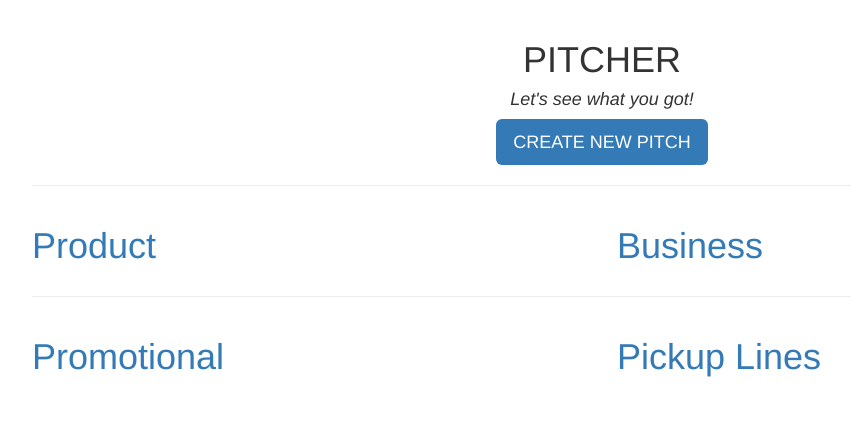
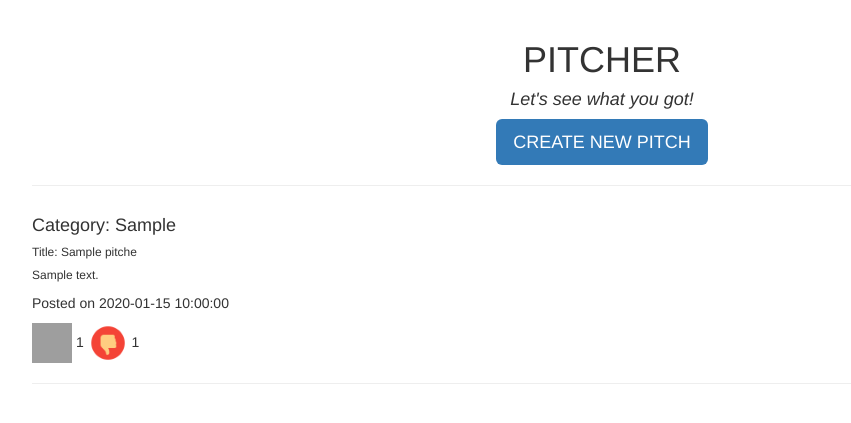
Before and after one commit to kiptoo-rotich/One-minute-pitches, a Flask app: page / in a window 1280 px wide. Shown: the part 52-475 px from the top of the page, without its empty margins (38-889 px from the left). Run offline with Flask 2, Linux system fonts and the light colour scheme; tables that the repository leaves empty hold one stand-in row (values such as "Sample post"); some libraries are stand-ins or nearby versions; grey boxes are pictures that could not be loaded.

Commit message:
It adds dashboard to home page

```diff
--- a/app/templates/index.html
+++ b/app/templates/index.html
@@ -14,23 +14,28 @@
     </div>
     <hr>
 </div>
+{%for pitch in pitches %}
 <div class="container">
-    <div class="row">
-        <div class="col-md-6 business">
-            <h1><a href="/category/product">Product</a></h1>
+    <div class="">
+        <div>
+            <h4>Category: {{pitch.pitch_category}}</h4>
         </div>
-        <div class="col-md-6">
-            <h1><a href="/category/business">Business</a></h1>
+        <div>
+            <h6>Title: {{pitch.pitch_title}}</h6>
+        </div>
+        <div>
+            <h6>{{pitch.pitch_comment}}</h6>
+            <p>Posted on {{pitch.posted}}</p>
+            <a href="/comments/{{pitch.id}}?like=1">
+                <img src="../static/icons/thumbs_up.gif" alt="Icon" width="40px" height="40px"></a>
+            {{pitch.likes}} <a href="/comments/{{pitch.id}}?dislike=1">
+                <img src="../static/icons/icons8-unlike-48.png" alt="Down" width="40px" height="40px"></a>
+            {{pitch.dislikes}}
         </div>
     </div>
     <hr>
-    <div class="row">
-        <div class="col-md-6">
-            <h1><a href="/category/promotion">Promotional</a></h1>
-        </div>
-        <div class="col-md-6">
-            <h1><a href="/category/pickup">Pickup Lines</a></h1>
-        </div>
-    </div>
 </div>
+
+
+{%endfor%}
 {%endblock%}
```
